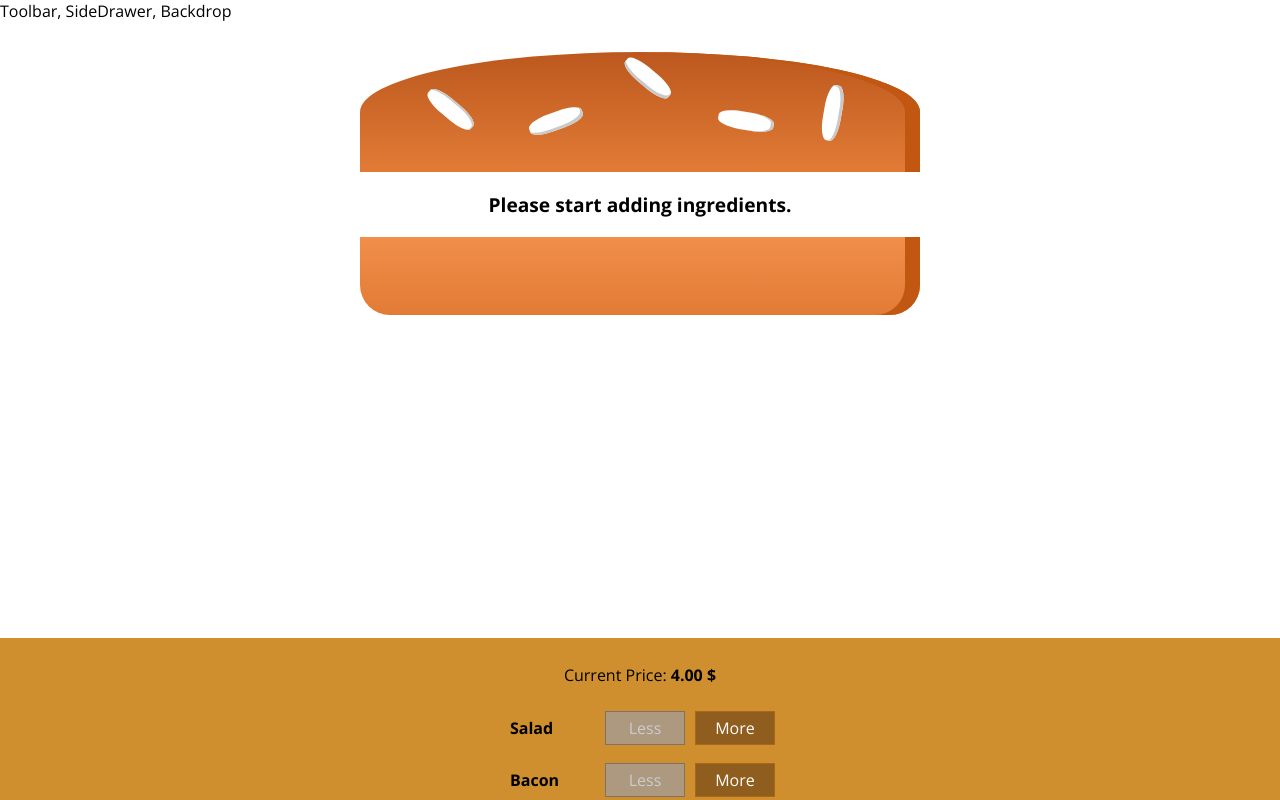
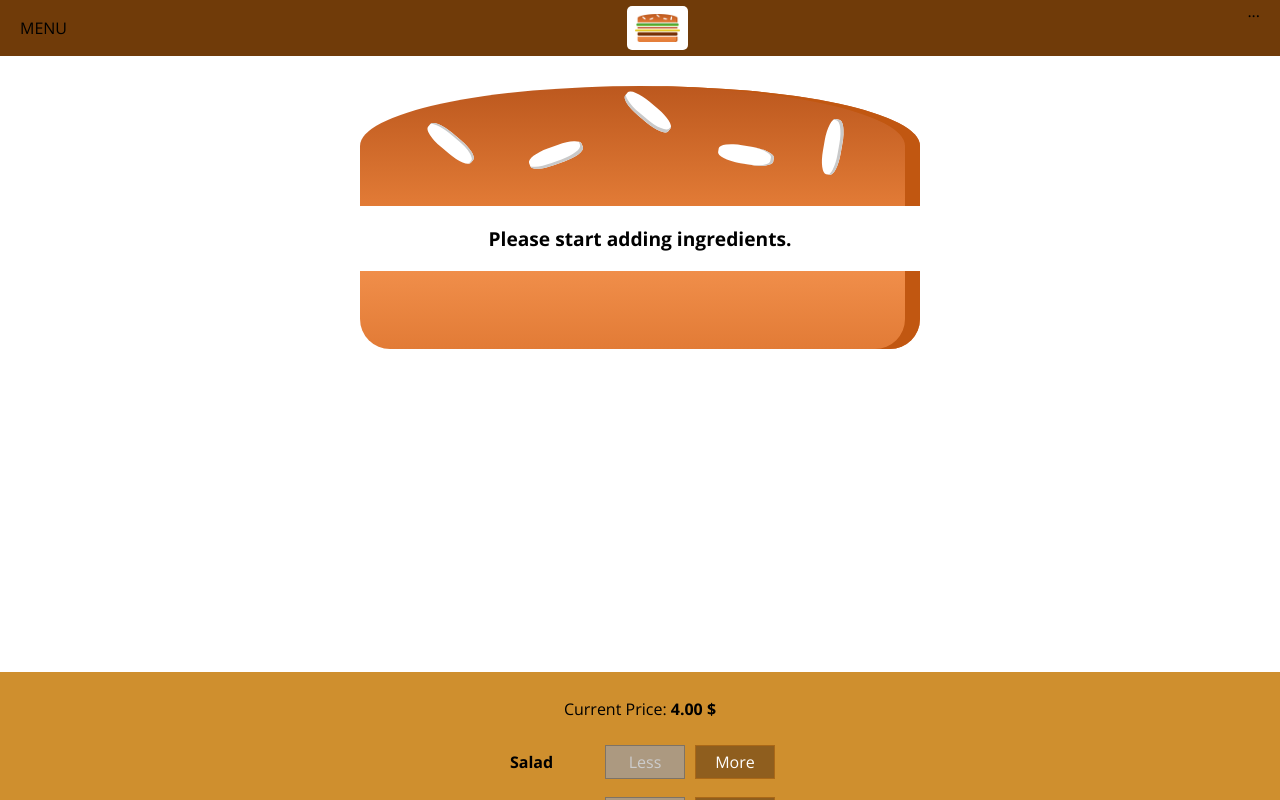
Before and after one commit to fakhriyusifli/burger-builder-app, a React (Create React App) app: page / in a window 1280 px wide. Shown: the top 800 px of the page. Built offline with nearby package versions, Linux system fonts and the light colour scheme.

Commit message:
Toolbar and Logo added

```diff
--- a/src/components/Layout/Layout.js
+++ b/src/components/Layout/Layout.js
@@ -1,9 +1,10 @@
 import React from "react";
 import classes from "./Layout.module.css";
+import Toolbar from "../Navigation/Toolbar/Toolbar";
 
 const layout = (props) => (
   <React.Fragment>
-    <div>Toolbar, SideDrawer, Backdrop</div>
+    <Toolbar />
     <main className={classes.Content}>{props.children}</main>
   </React.Fragment>
 );
--- a/src/components/Layout/Layout.module.css
+++ b/src/components/Layout/Layout.module.css
@@ -1,4 +1,4 @@
 .Content {
-  margin-top: 16px;
+  margin-top: 72px;
   color: black;
 }
--- /dev/null
+++ b/src/components/Logo/Logo.js
@@ -0,0 +1,11 @@
+import React from "react";
+import burgerLogo from "../../assets/images/burger-logo.png";
+import classes from "./Logo.module.css";
+
+const logo = (props) => (
+  <div className={classes.Logo}>
+    <img src={burgerLogo} alt="BigBurger" />
+  </div>
+);
+
+export default logo;
--- /dev/null
+++ b/src/components/Logo/Logo.module.css
@@ -0,0 +1,11 @@
+.Logo {
+  background-color: white;
+  padding: 8px;
+  height: 80%;
+  box-sizing: border-box;
+  border-radius: 5px;
+}
+
+.Logo img {
+  height: 100%;
+}
--- /dev/null
+++ b/src/components/Navigation/Toolbar/Toolbar.js
@@ -0,0 +1,13 @@
+import React from "react";
+import classes from "./Toolbar.module.css";
+import Logo from "../../Logo/Logo";
+
+const toolbar = () => (
+  <header className={classes.Toolbar}>
+    <div>MENU</div>
+    <Logo />
+    <nav>...</nav>
+  </header>
+);
+
+export default toolbar;
--- /dev/null
+++ b/src/components/Navigation/Toolbar/Toolbar.module.css
@@ -0,0 +1,18 @@
+.Toolbar {
+  height: 56px;
+  width: 100%;
+  position: fixed;
+  top: 0;
+  left: 0;
+  background-color: #703b09;
+  display: flex;
+  justify-content: space-between;
+  align-items: center;
+  padding: 0 20px;
+  box-sizing: border-box;
+  z-index: 90;
+}
+
+.Toolbar nav {
+  height: 100%;
+}
```
Also changed, not shown: src/assets/images/burger-logo.png (added).
